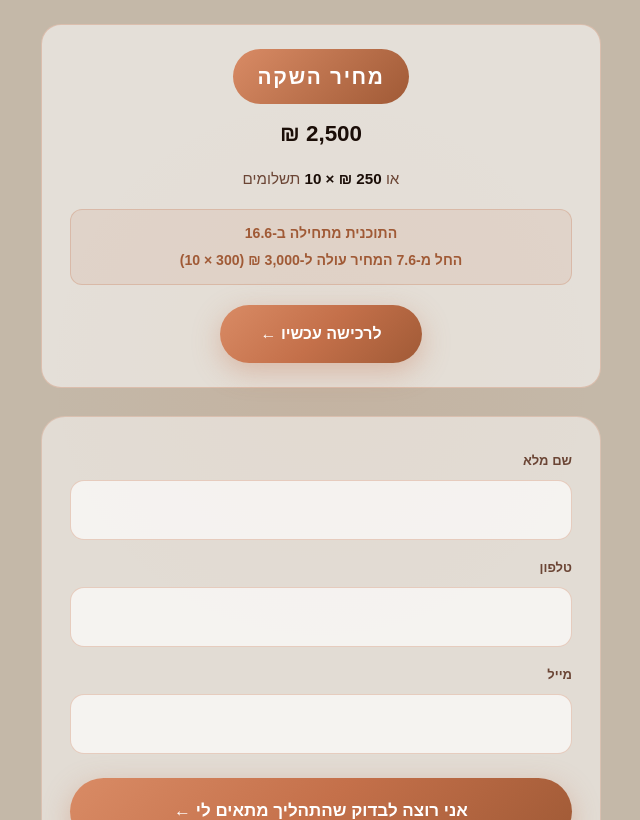
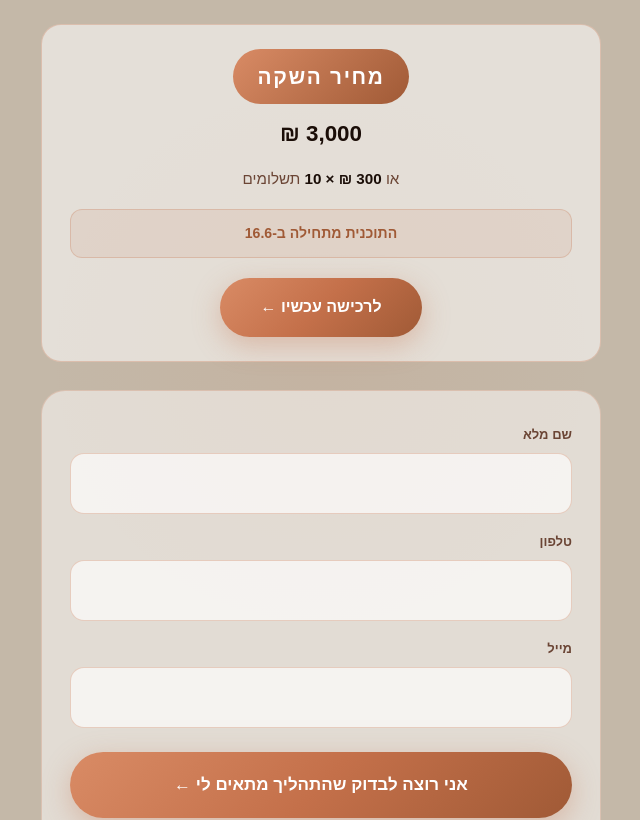
Before and after one commit to shenhav1985-netizen/floweat-landing, a Next.js app: page / in a window 1280 px wide. Shown: the part 11180-12000 px from the top of the page, without its empty margins (319-959 px from the left). Built offline with nearby package versions, Linux system fonts and the light colour scheme.

Commit message:
Update price to 3,000 ₪ (300×10 installments), remove urgency banner

```diff
--- a/app/components/FinalCTASection.tsx
+++ b/app/components/FinalCTASection.tsx
@@ -163,12 +163,12 @@ export default function FinalCTASection() {
               fontWeight: 700,
               color: 'var(--text-dark)',
               lineHeight: 1,
-            }}>2,500 ₪</span>
+            }}>3,000 ₪</span>
           </div>
 
           {/* Installments */}
           <p style={{ fontSize: '0.95rem', color: 'var(--text-medium)', marginBottom: 16 }}>
-            או <strong style={{ color: 'var(--text-dark)' }}>250 ₪ × 10</strong> תשלומים
+            או <strong style={{ color: 'var(--text-dark)' }}>300 ₪ × 10</strong> תשלומים
           </p>
 
           {/* Urgency */}
@@ -183,8 +183,6 @@ export default function FinalCTASection() {
             marginBottom: 20,
           }}>
             התוכנית מתחילה ב-16.6
-            <br />
-            החל מ-7.6 המחיר עולה ל-3,000 ₪ (300 × 10)
           </div>
 
           {/* Payment button */}
```
